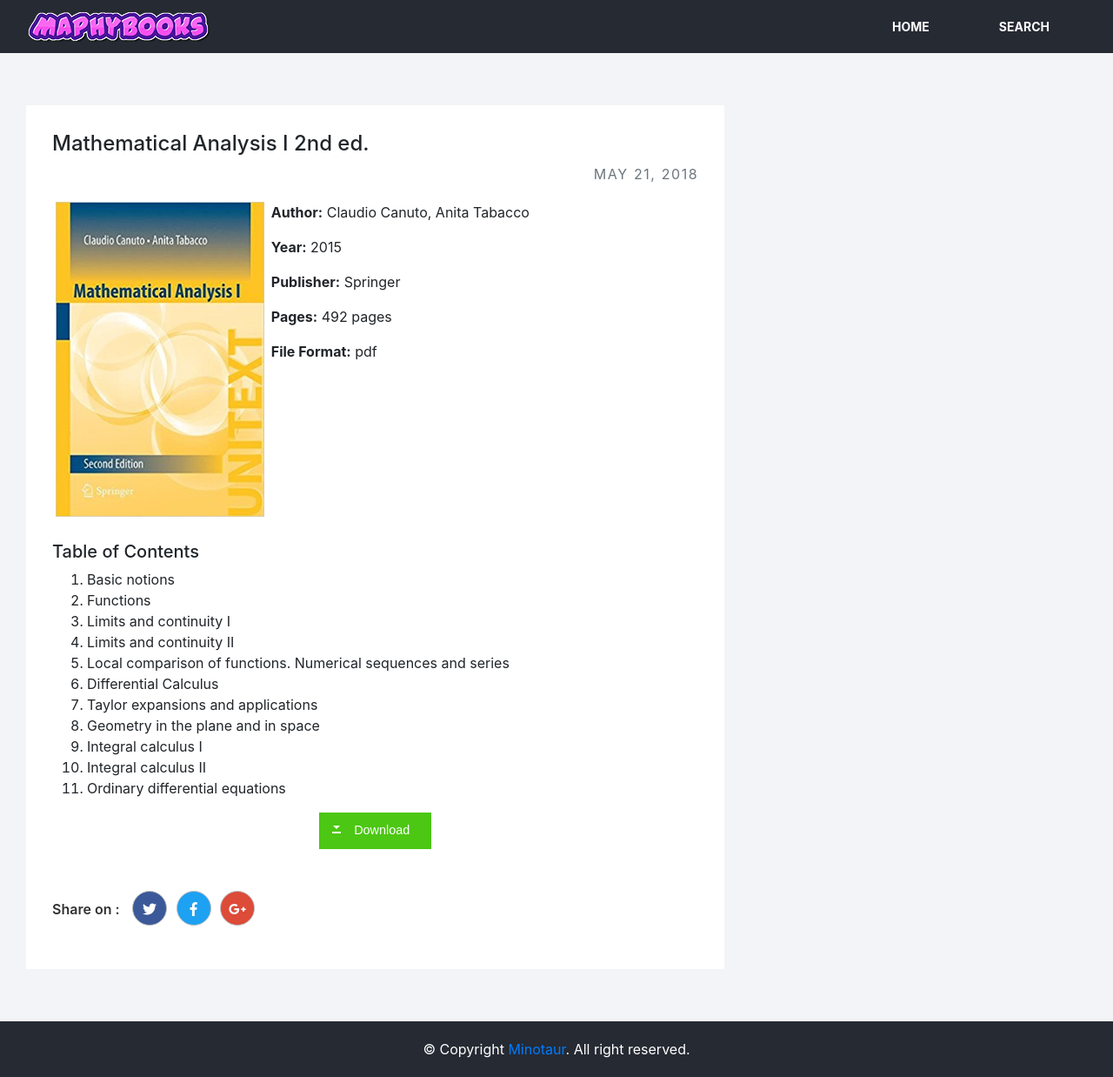
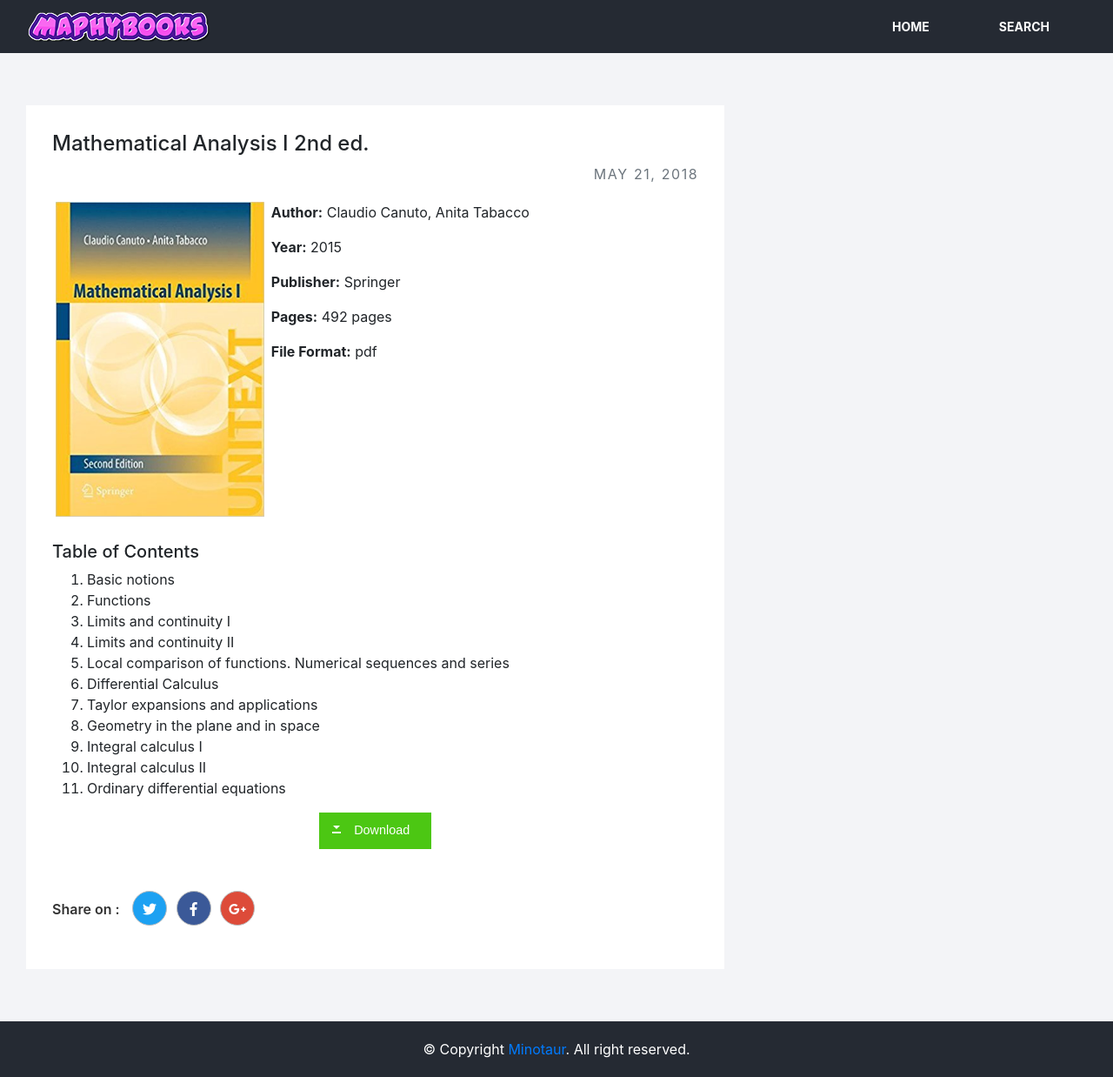
Before and after one commit to maphylibrary/maphylibrary.github.io, a Jekyll site: the page built from _posts/2018-05-21-springer-mathematical-analysis-I-2nd.markdown, in a window 1280 px wide. Shown: the whole page at 87% size. Built offline with Jekyll 4.4.1, drawn with Linux system fonts in a browser that asks for light colours; comment, search, counter and statistics services are not loaded.

Commit message:
Update post.html

```diff
--- a/_layouts/post.html
+++ b/_layouts/post.html
@@ -29,8 +29,8 @@ layout: default
           <div class="m-blog-share">
             <ul class="m-social-media m-blog-share-nav">
               <li><p>Share on :</p></li>
-              <li><a href='https://twitter.com/intent/tweet?text={{ site.url }}{{ page.url }}' rel='nofollow' target='_blank'><i class="fab fa-twitter"></i></a></li>
-              <li><a class="m-twitter" href='https://www.facebook.com/sharer/sharer.php?u={{ site.url }}{{ page.url }}' rel='nofollow' target='_blank'><i class="fab fa-facebook-f"></i></a></li>
+              <li><a class="m-twitter" href='https://twitter.com/intent/tweet?text={{ site.url }}{{ page.url }}' rel='nofollow' target='_blank'><i class="fab fa-twitter"></i></a></li>
+              <li><a class="m-facebook" href='https://www.facebook.com/sharer/sharer.php?u={{ site.url }}{{ page.url }}' rel='nofollow' target='_blank'><i class="fab fa-facebook-f"></i></a></li>
               <li><a class="m-google-plus" href='https://plus.google.com/share?url={{ site.url }}{{ page.url }}' rel='nofollow' target='_blank'><i class="fab fa-google-plus-g"></i></a></li>
             </ul>
           </div>
```
